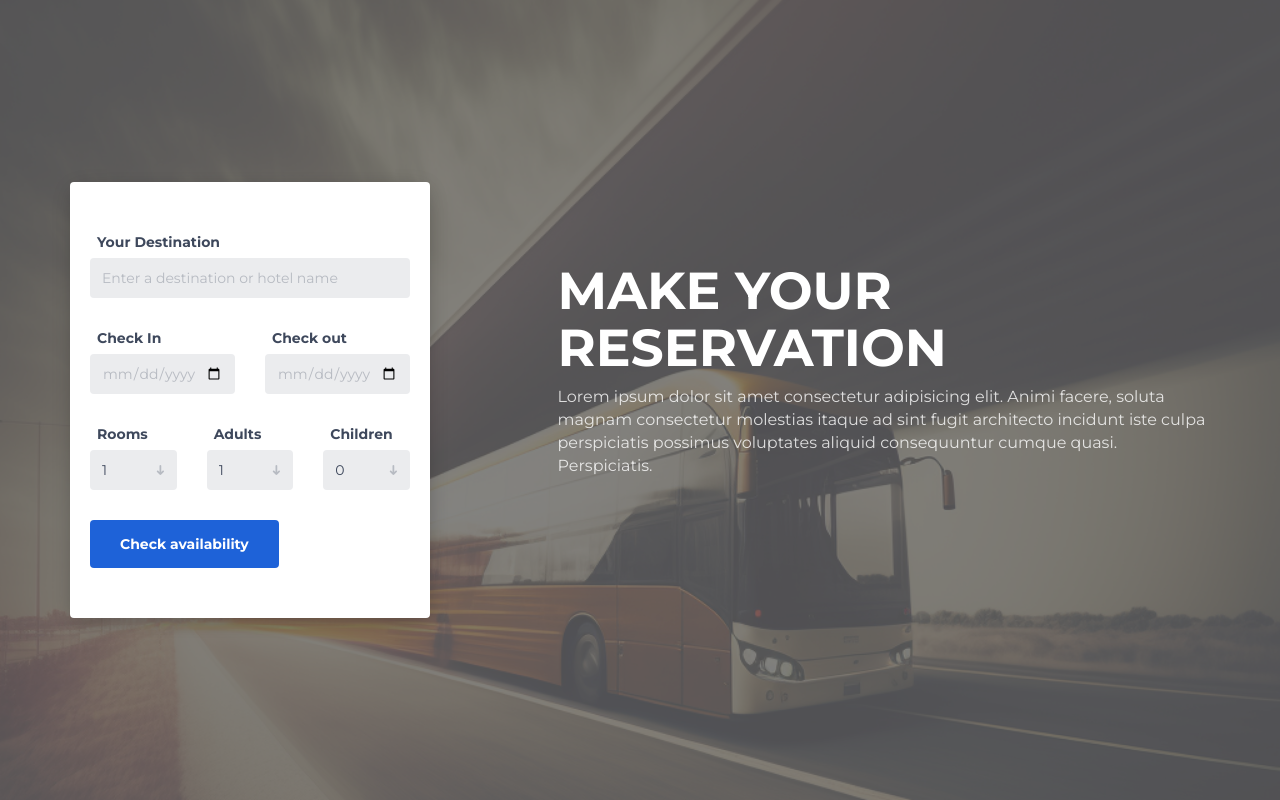
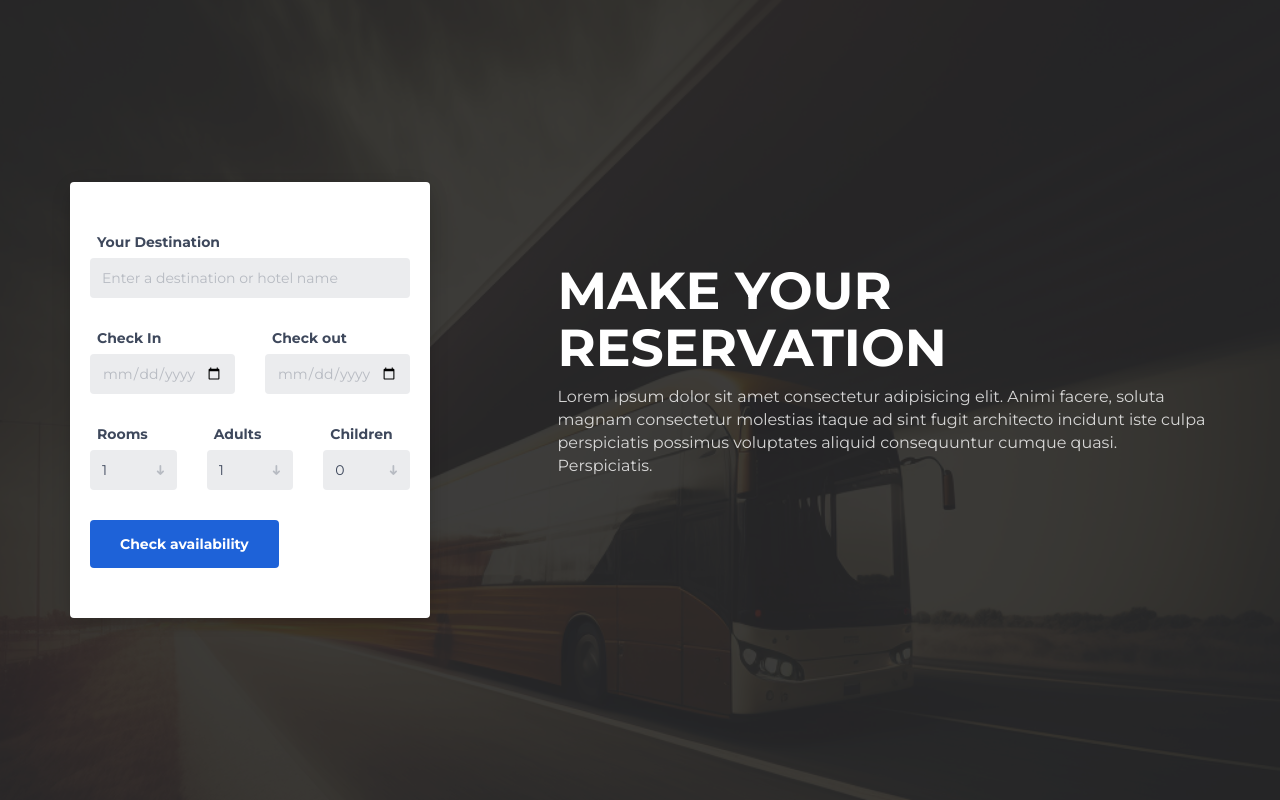
Before and after one commit to charukajp/Expressway-project, a PHP site: page / in a window 1280 px wide. Run offline with PHP 8.4, Linux system fonts and the light colour scheme.

Commit message:
Update style.css

```diff
--- a/css/style.css
+++ b/css/style.css
@@ -26,7 +26,7 @@
 	right: 0;
 	bottom: 0;
 	top: 0;
-	background: rgba(100, 100, 100, 0.8);
+	background: rgba(40, 40, 40, 0.9);
 }
 
 .booking-form {
```
